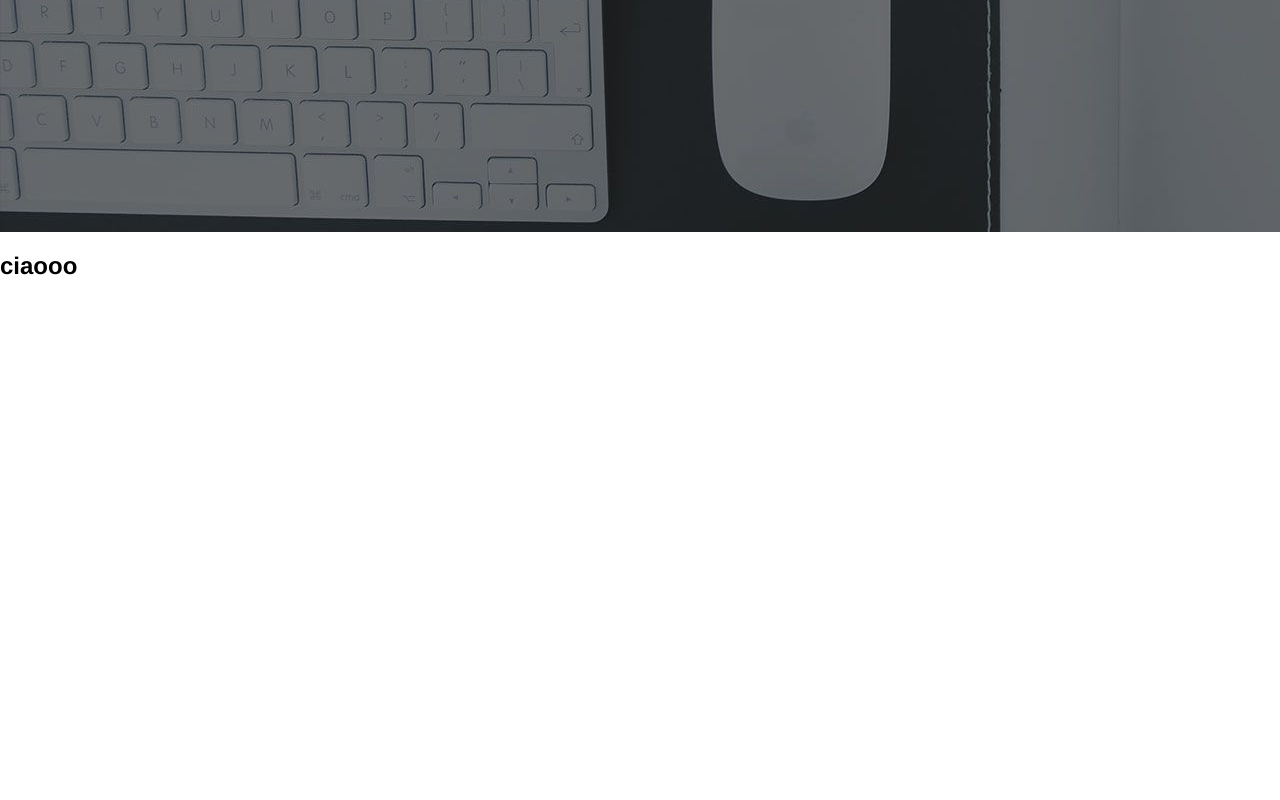
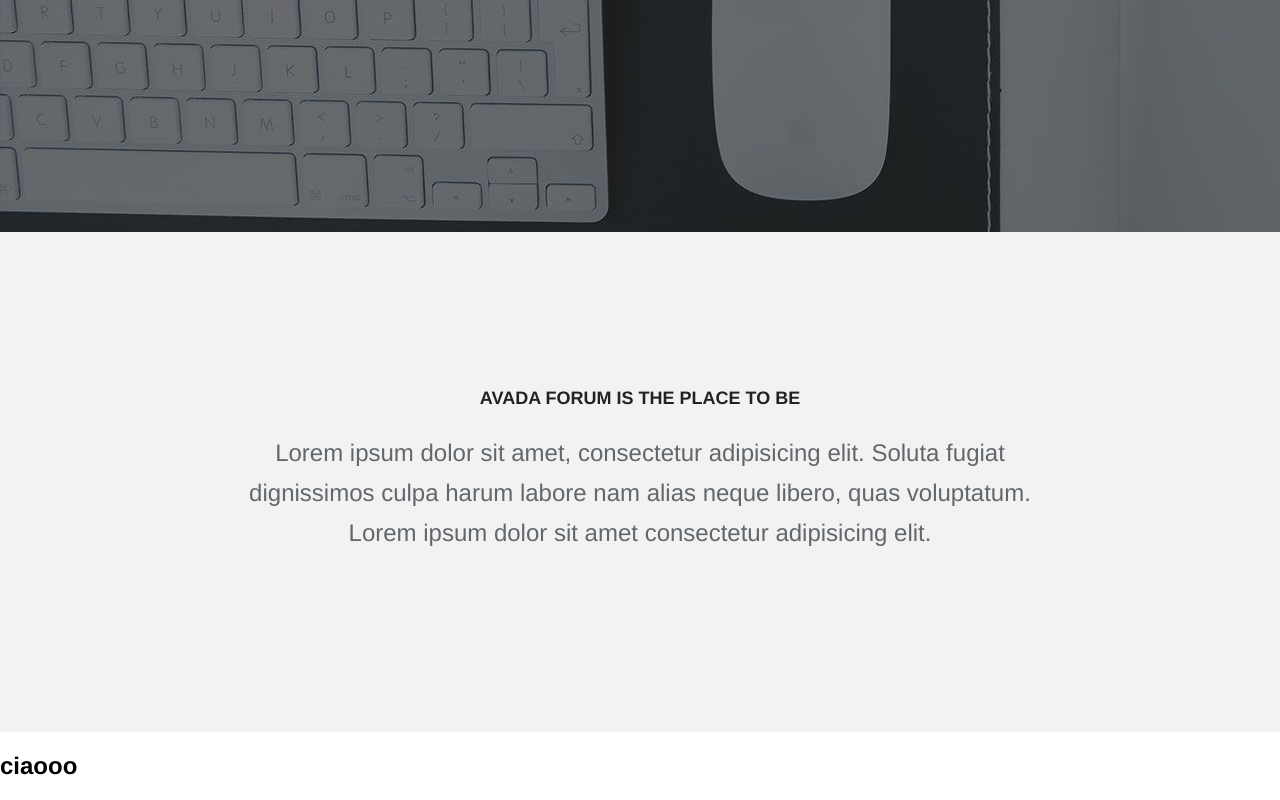
Before and after one commit to DamianoLandi/proj-html-vuejs, a Vue app: page / in a window 1280 px wide. Shown: the part 718-1518 px from the top of the page. Before the commit the page ends 1018 px from the top, so only its background shows below. Built offline with nearby package versions, Linux system fonts and the light colour scheme.

Commit message:
Main Text

```diff
--- a/src/App.vue
+++ b/src/App.vue
@@ -36,5 +36,10 @@ body{
     width: 1200px;
     margin: auto;
   }
+
+  .container-small{
+    width: 800px;
+    margin: auto;
+  }
 }
 </style>
--- a/src/components/Jumbo.vue
+++ b/src/components/Jumbo.vue
@@ -47,5 +47,6 @@ export default {
         padding: 10px 20px;
         text-transform: uppercase;
         font-size: 13px;
+        font-weight: 600;
     }
 </style>
--- a/src/components/Main.vue
+++ b/src/components/Main.vue
@@ -1,16 +1,21 @@
 <template>
     <main>
-        <Jumbo/>
+        <section>
+            <Jumbo/>
+            <MainText/>
+        </section>
     </main>
 </template>
 
 <script>
 import Jumbo from "./Jumbo.vue"
+import MainText from "./MainText.vue"
 
 export default {
     name: "Footer",
     components:{
         Jumbo,
+        MainText,
     }
 }
 </script>
--- /dev/null
+++ b/src/components/MainText.vue
@@ -0,0 +1,43 @@
+<template>
+    <div>
+        <div class="container-small">
+            <h2>Avada Forum is the place to be</h2>
+            <p>Lorem ipsum dolor sit amet, consectetur adipisicing elit. Soluta fugiat dignissimos culpa harum labore nam alias neque libero, quas voluptatum. Lorem ipsum dolor sit amet consectetur adipisicing elit. </p>
+        </div>
+    </div>
+</template>
+
+<script>
+export default {
+    name: "MainText"
+}
+</script>
+
+<style scoped>
+    div{
+        background-color: #F2F2F2;
+        text-align: center;
+        height: 500px;
+    }
+
+    .container-small{
+        display: flex;
+        flex-direction: column;
+        justify-content: center;
+    }
+
+    h2{
+        margin: 0;
+        color: #202325;
+        text-transform: uppercase;
+        font-weight: 600;
+        font-size: 18px;
+    }
+
+    p{
+        color: #62676c;
+        line-height: 40px;
+        font-size: 24px;
+    }
+
+</style>
```
Also changed, not shown: 4 other files (tests, documents, lock files or other folders).
